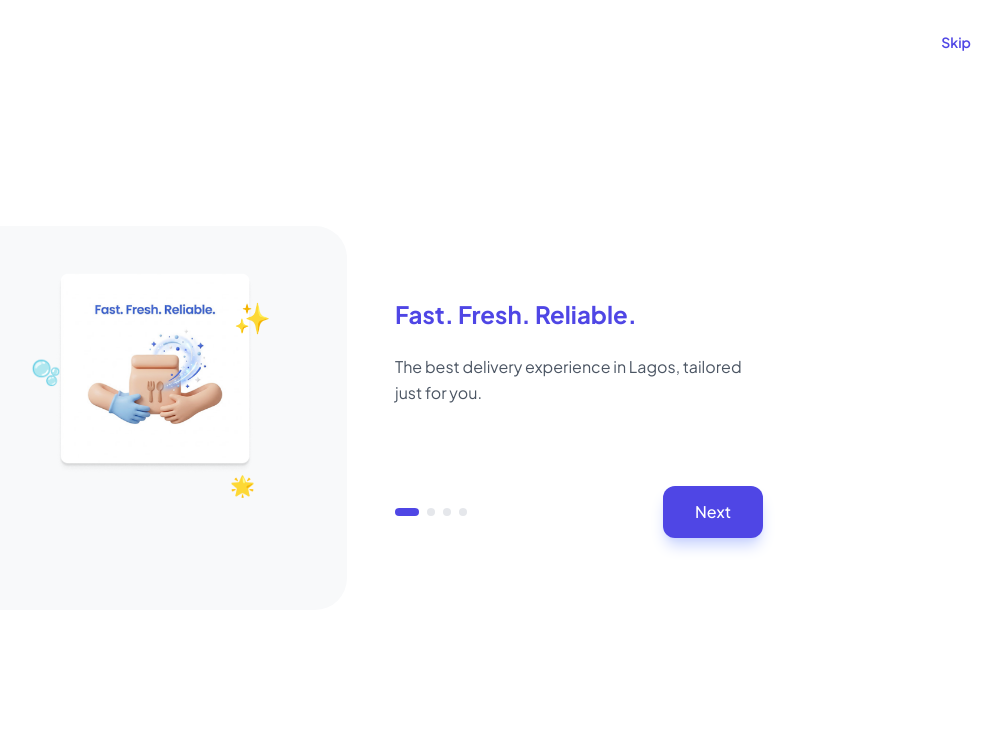
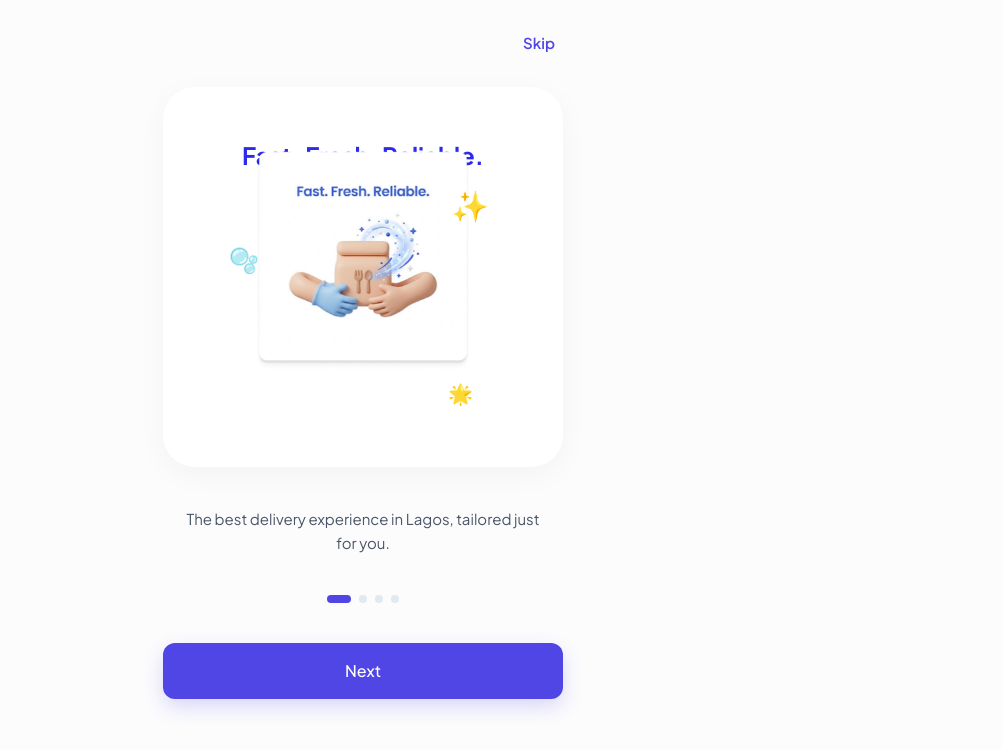
Before and after one commit to sunnydoshlowkee-jpg/Fastrapidapp, a React (Vite) app: page /onboarding/slider in a window 1280 px wide. Shown: the top 750 px of the page, without its empty margins (277-1279 px from the left). Built offline with nearby package versions, Linux system fonts and the light colour scheme.

Commit message:
style(user): refactor slider screen layout to match new mockup

```diff
--- a/src/apps/user/pages/onboarding/Slider.jsx
+++ b/src/apps/user/pages/onboarding/Slider.jsx
@@ -67,80 +67,63 @@ export default function Slider() {
   const slide = slides[currentSlide]
 
   return (
-    <div className="flex flex-col min-h-screen bg-white">
+    <div className="flex flex-col min-h-screen bg-[#F8F9FA] md:bg-gray-50/50">
 
       {/* Top action */}
-      <div className="w-full flex justify-end p-5 pt-12 md:p-8">
-        <Link to="/onboarding/welcome" className="text-[#4F46E5] font-semibold text-sm">
+      <div className="w-full flex justify-end p-6 pt-14 md:p-8 md:max-w-md md:mx-auto">
+        <Link to="/onboarding/welcome" className="text-[#4F46E5] font-semibold text-[15px]">
           Skip
         </Link>
       </div>
 
       {/* Main content */}
-      <div className="flex-1 flex flex-col items-center justify-center px-6 max-w-md mx-auto w-full md:max-w-4xl md:flex-row md:gap-12 md:px-12 pb-12">
+      <div className="flex-1 flex flex-col items-center px-6 max-w-md mx-auto w-full pb-10">
 
-        {/* Desktop Left / Mobile Top Image */}
-        <div className="w-full max-w-sm aspect-square bg-[#F8F9FA] rounded-[2rem] flex items-center justify-center p-8 mb-8 md:mb-0 md:flex-1 relative overflow-hidden">
-          <div className="text-center transition-all duration-500 ease-in-out">
-            {/* Title moved inside the card for slide 2,3,4 based on screenshot?
-                Wait, screenshot shows title inside the card for "Track your delivery live" and "Find vendors near you".
-                Actually, let's keep it consistent, but looking at screenshots, the title is inside the grey box!
-                Let's put the title above the emoji inside the image box if the screenshot has it.
-                Ah, screenshot 1 (Fast.Fresh.Reliable) has the title above the image in the white card.
-                Screenshot 2 (Order in seconds) has title at the bottom of the card.
-                Screenshot 3 (Track your delivery live) has title at the top of the card.
-                Screenshot 4 (Find vendors near you) has title at the top of the card.
-                Let's just use a clean layout: title on top of the emoji, or outside.
-                Actually, the first batch screenshot had it inside the white card box.
-                Let's just put it outside for all slides to keep the layout very clean, or inside the card like the screenshots.
-            */}
+        {/* White Card containing Title and Image */}
+        <div className="w-full bg-white rounded-[32px] shadow-[0_8px_30px_rgb(0,0,0,0.04)] p-8 pt-10 flex flex-col items-center justify-center min-h-[380px] mb-10 relative overflow-hidden">
+
+          <h1 className="text-[22px] md:text-2xl font-bold text-[#2D2AEE] mb-8 text-center px-2 leading-tight">
+            {slide.title}
+          </h1>
 
           {/* 3D Illustration placeholder / Image */}
-            <div className="relative inline-block mt-4 mb-4" key={currentSlide}>
+          <div className="relative inline-block" key={currentSlide}>
             {slide.img ? (
-                <img src={slide.img} alt={slide.title} className="w-[200px] h-[200px] object-contain animate-[bounce_2s_ease-in-out_infinite]" />
+              <img src={slide.img} alt={slide.title} className="w-[220px] h-[220px] object-contain animate-[bounce_3s_ease-in-out_infinite]" />
             ) : (
-                <span className="text-9xl animate-[bounce_2s_ease-in-out_infinite] block">
+              <span className="text-9xl animate-[bounce_3s_ease-in-out_infinite] block">
                 {slide.emoji}
               </span>
             )}
             {slide.decorations}
           </div>
         </div>
-        </div>
 
-        {/* Text and Actions */}
-        <div className="w-full max-w-sm flex flex-col items-center text-center md:flex-1 md:items-start md:text-left">
-
-          <h1 className="text-2xl font-bold text-[#4F46E5] mb-4 md:mb-6">
-            {slide.title}
-          </h1>
-
-          <p className="text-gray-600 text-base leading-relaxed px-4 md:px-0 mb-12">
+        {/* Description */}
+        <p className="text-[#4A5568] text-center text-[15px] leading-relaxed px-4 mb-10 min-h-[44px]">
           {slide.description}
         </p>
 
-          <div className="w-full flex items-center justify-between mt-auto md:mt-8">
         {/* Dots */}
-            <div className="flex gap-2">
+        <div className="flex gap-2 justify-center mb-10">
           {slides.map((_, idx) => (
             <span
               key={idx}
               className={`h-2 rounded-full transition-all duration-300 ${
-                    currentSlide === idx ? 'w-6 bg-[#4F46E5]' : 'w-2 bg-gray-200'
+                currentSlide === idx ? 'w-6 bg-[#4F46E5]' : 'w-2 bg-[#E2E8F0]'
               }`}
             />
           ))}
         </div>
 
+        {/* Full-width Button */}
         <button
           onClick={handleNext}
-              className="bg-[#4F46E5] text-white py-3.5 px-8 rounded-xl font-medium text-base shadow-lg shadow-indigo-200 transition-transform active:scale-[0.98] hover:bg-indigo-700"
+          className="w-full bg-[#4F46E5] hover:bg-indigo-700 text-white py-4 rounded-xl font-medium text-[16px] transition-all shadow-[0_8px_20px_rgba(79,70,229,0.2)] active:scale-[0.98]"
         >
           {currentSlide === slides.length - 1 ? 'Get Started' : 'Next'}
         </button>
-          </div>
-        </div>
+
       </div>
     </div>
   )
```
Lines whose indentation alone changed are shown as unchanged.
